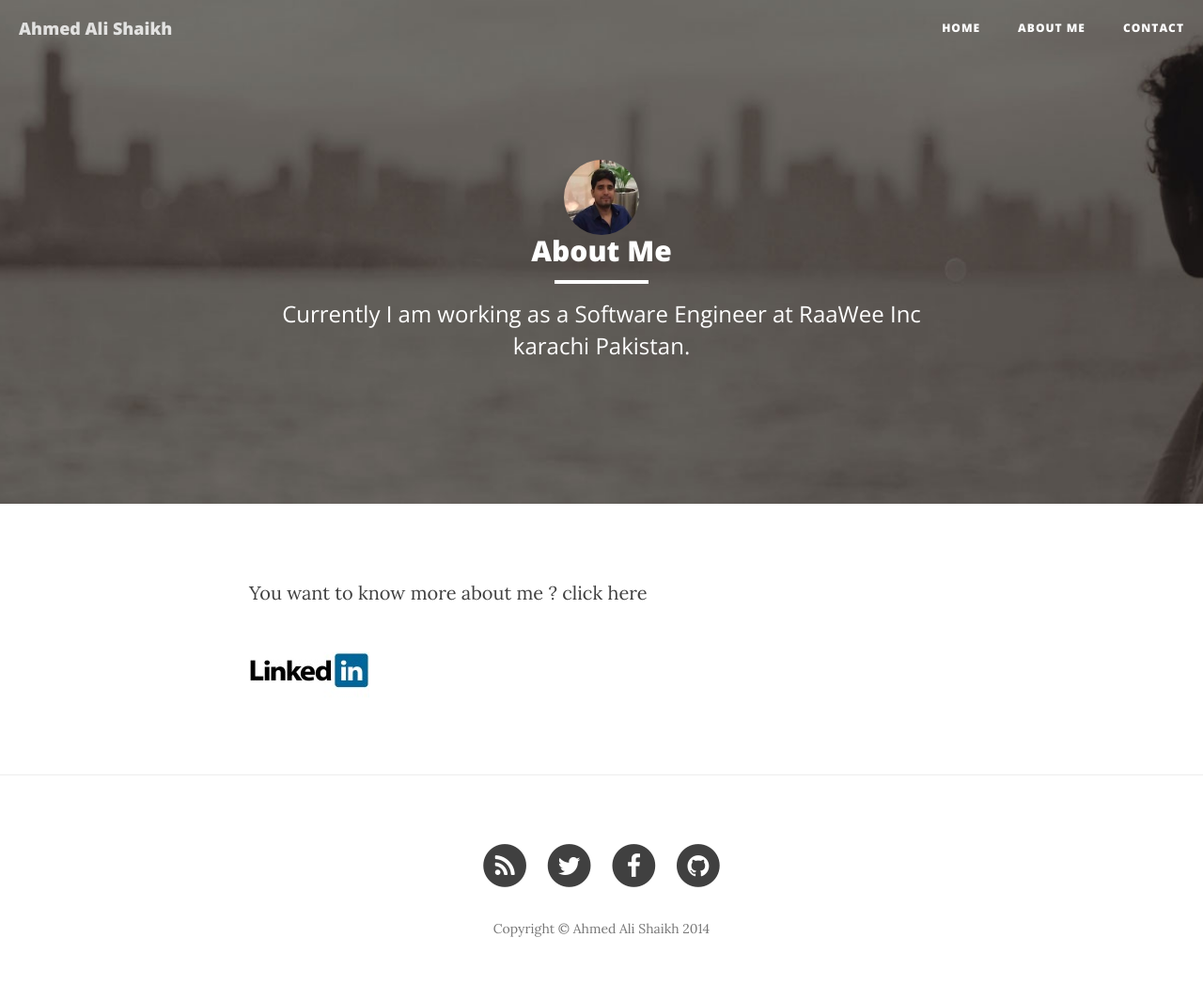
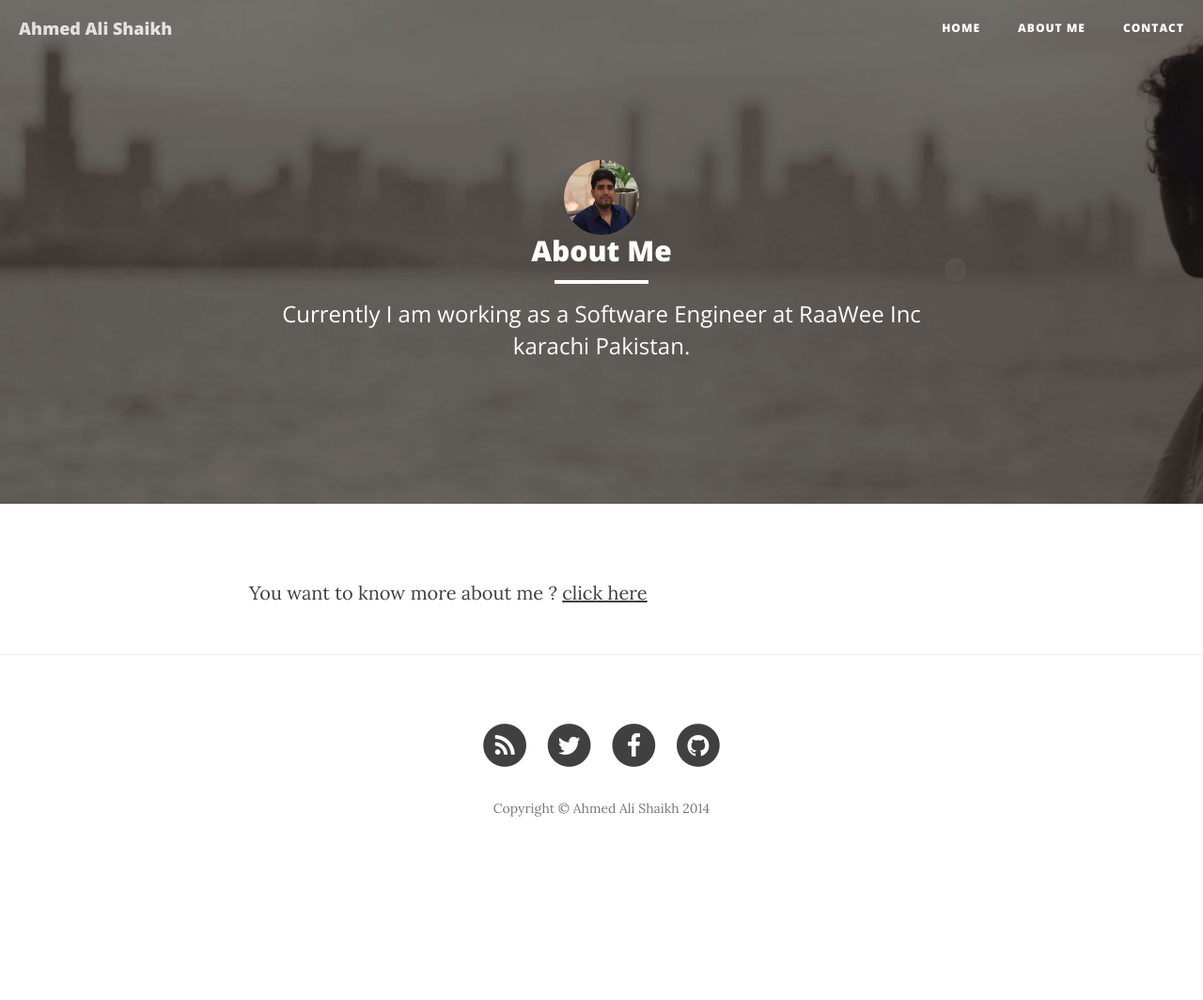
Before and after one commit to ahmedali06/ahmedali06.github.io, a Jekyll site: the page built from about.html, in a window 1280 px wide. Shown: the whole page at 94% size. Built offline with Jekyll 4.4.1, drawn with Linux system fonts in a browser that asks for light colours; nearby versions of some CDN libraries; after the commit the page ends 936 px from its top, so only the background shows below that; part of the change alters nothing that is shown.

Commit message:
set link

```diff
--- a/about.html
+++ b/about.html
@@ -5,10 +5,9 @@ description: "Currently I am working as a Software Engineer at RaaWee Inc karach
 header-img: "../img/about-bg.jpg"
 ---
 
-<p>You want to know more about me ? click here
+<p>You want to know more about me ?
 <a href="http://pk.linkedin.com/in/{{ site.linkedin_username }}">
- <img src ="../img/linkedin-logo.jpg"/>
-
+  click here
 </a>
 
 
```
